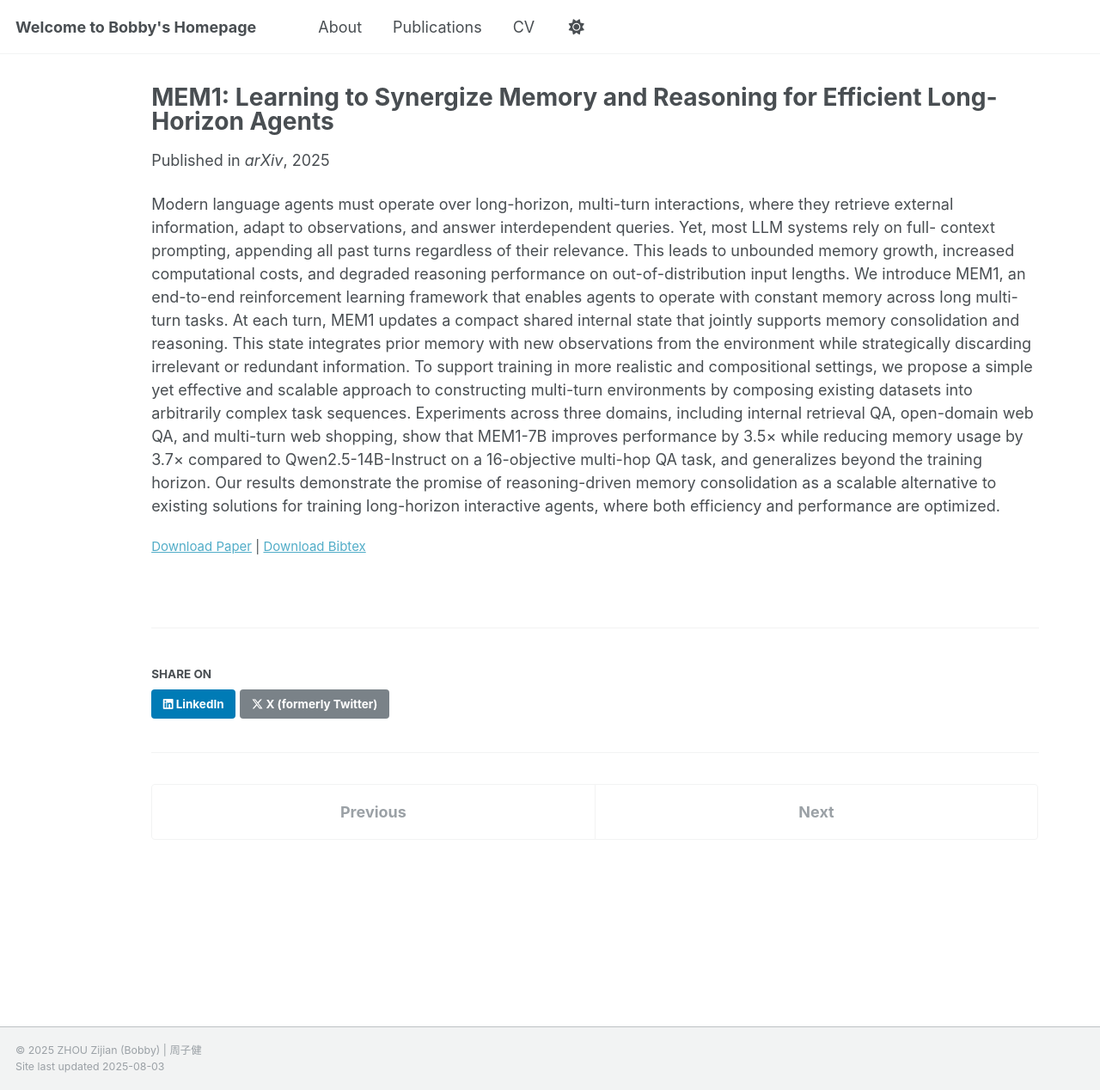
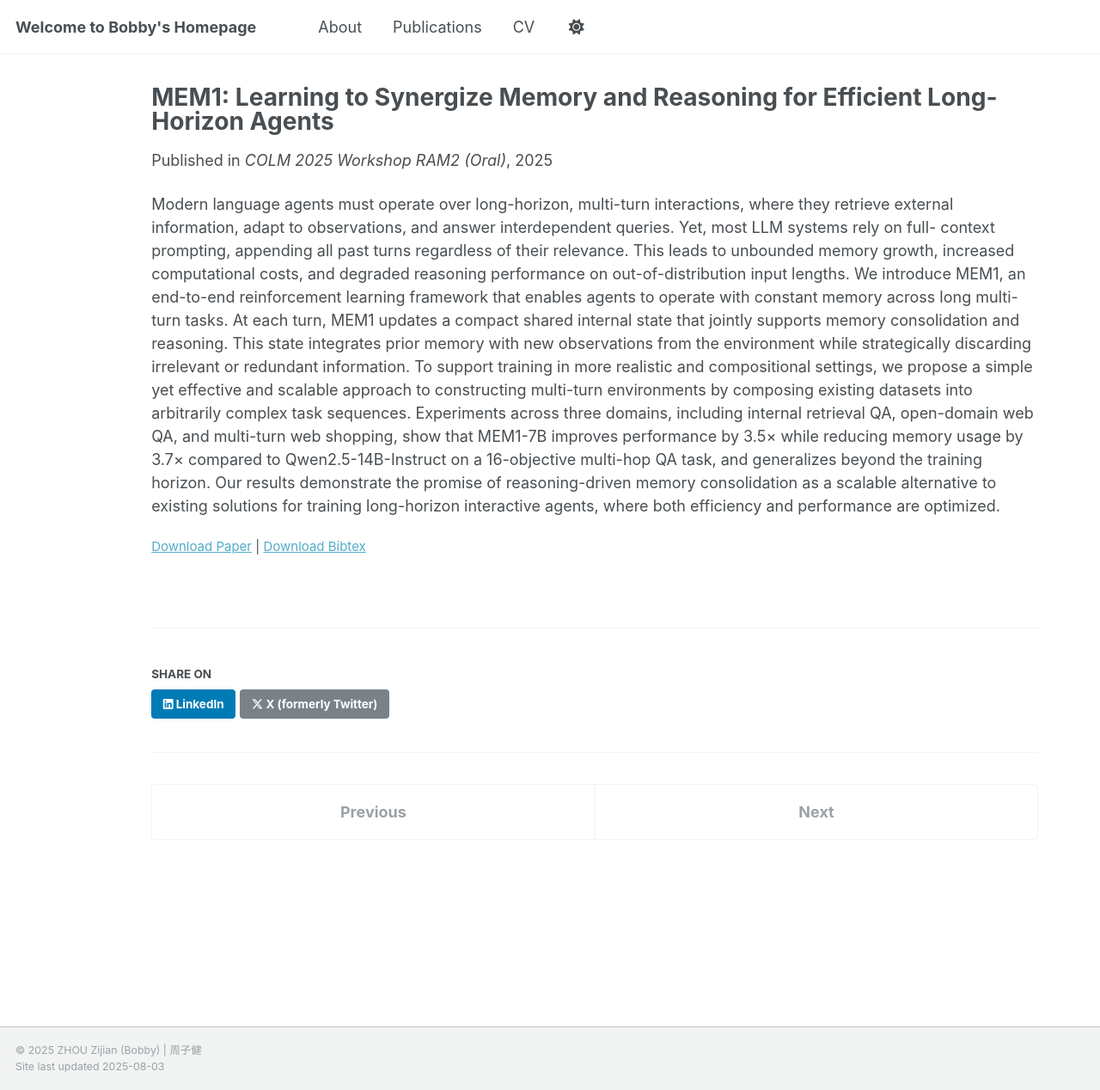
Before and after one commit to BobbyZhouZijian/bobbyzhouzijian.github.io, a Jekyll site: the page built from _publications/mem1.md, in a window 1280 px wide and 1268 px high. Shown: the whole window at 86% size. Built offline with Jekyll 4.4.1, drawn with Linux system fonts in a browser that asks for light colours.

Commit message:
update mem1

```diff
--- a/_publications/mem1.md
+++ b/_publications/mem1.md
@@ -1,11 +1,11 @@
 ---
 title: "MEM1: Learning to Synergize Memory and Reasoning for Efficient Long-Horizon Agents"
 collection: publications
-category: manuscripts
+category: conferences
 permalink: /publication/mem1
 excerpt: '<img src="/images/mem1.jpg" alt="MEM1 visualization" style="width: 100%; height: auto; margin: 1px auto; display: block; border-radius: 8px;">'
 date: 2025-06-01
-venue: 'arXiv'
+venue: 'COLM 2025 Workshop RAM2 (Oral)'
 paperurl: 'https://arxiv.org/abs/2506.15841'
 bibtexurl: 'https://bobbyzhouzijian.github.io/files/mem1.bib'
 citation: # 'Your Name, You. (2024). &quot;Paper Title Number 3.&quot; <i>GitHub Journal of Bugs</i>. 1(3).'
```
Also changed, not shown: 1 other file.
